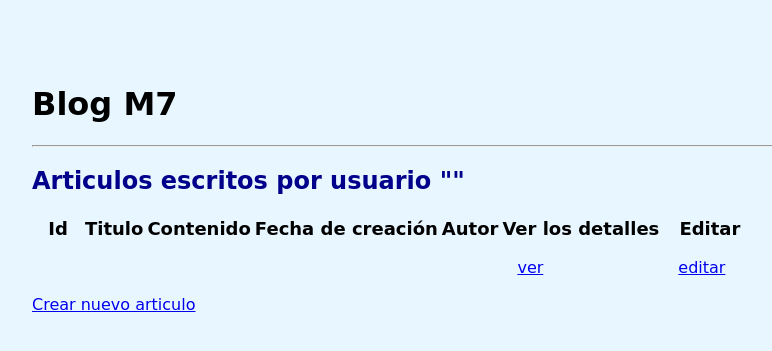
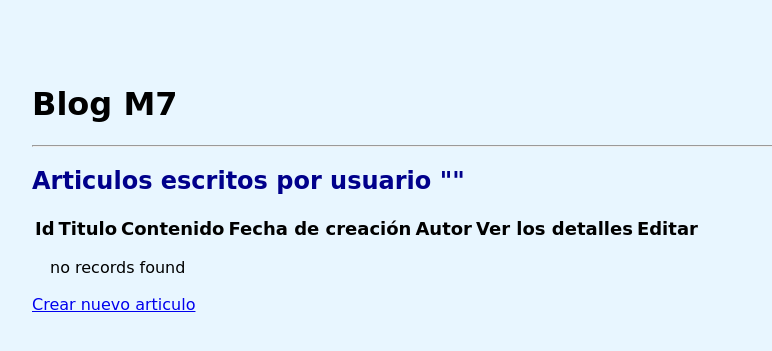
Before and after one commit to LauraLG/Symfony-php_BlogM7, a Symfony app: template templates/articulo/show_articulos.html.twig in a window 1280 px wide. Shown: the top 351 px of the page, without its empty margins (32-804 px from the left). Run offline with Twig, Linux system fonts and the light colour scheme; the template is opened without the code that fills it, so the values that code supplies are empty; some libraries are stand-ins or nearby versions.

Commit message:
article list:specificacion about id in "show_articulos" route

```diff
--- a/src/Controller/ArticuloController.php
+++ b/src/Controller/ArticuloController.php
@@ -77,13 +77,13 @@ class ArticuloController extends AbstractController
     */
 
     /**
-     * @Route("/{usuarioId}/list", name="show_articulos", methods={"GET"})
+     * @Route("/list/{id}/list", name="show_articulos", methods={"GET"})
      */
-    public function showArticulos(ArticuloRepository $articuloRepository,$usuarioId){
+    public function showArticulos(ArticuloRepository $articuloRepository,$id){
         return $this->render('articulo/show_articulos.html.twig', [
             'articulos' => $articuloRepository->findBy(
                 array(
-                    'usuario' =>$usuarioId
+                    'usuario' =>$id
                 )
             ),
         ]);
--- a/templates/articulo/show_articulos.html.twig
+++ b/templates/articulo/show_articulos.html.twig
@@ -18,6 +18,7 @@
         </tr>
         </thead>
         <tbody>
+        {% for articulo in articulos %}
             <tr>
                 <td>{{ articulo.id }}</td>
                 <td>{{ articulo.titulo }}</td>
@@ -34,8 +35,11 @@
                     <a href="{{ path('articulo_edit', {'id': articulo.id}) }}">editar</a>
                 </td>
             </tr>
-
-        </tbody>
+        {% else %}
+            <tr>
+                <td colspan="5">no records found</td>
+            </tr>
+        {% endfor %}
     </table>
 
     <a href="{{ path('articulo_new') }}">Crear nuevo articulo</a>
--- a/templates/usuario/index.html.twig
+++ b/templates/usuario/index.html.twig
@@ -33,7 +33,7 @@
                     <a class="link" href="{{ path('usuario_edit', {'id': usuario.id}) }}">editar</a>
                 </td>
                 <td>
-                   <a class="link" href="{{ path('articulo_new') }}">ver</a>
+                   <a class="link" href="{{ path('show_articulos',{'id': usuario.id}) }}">ver</a>
                 </td>
             </tr>
         {% else %}
```
